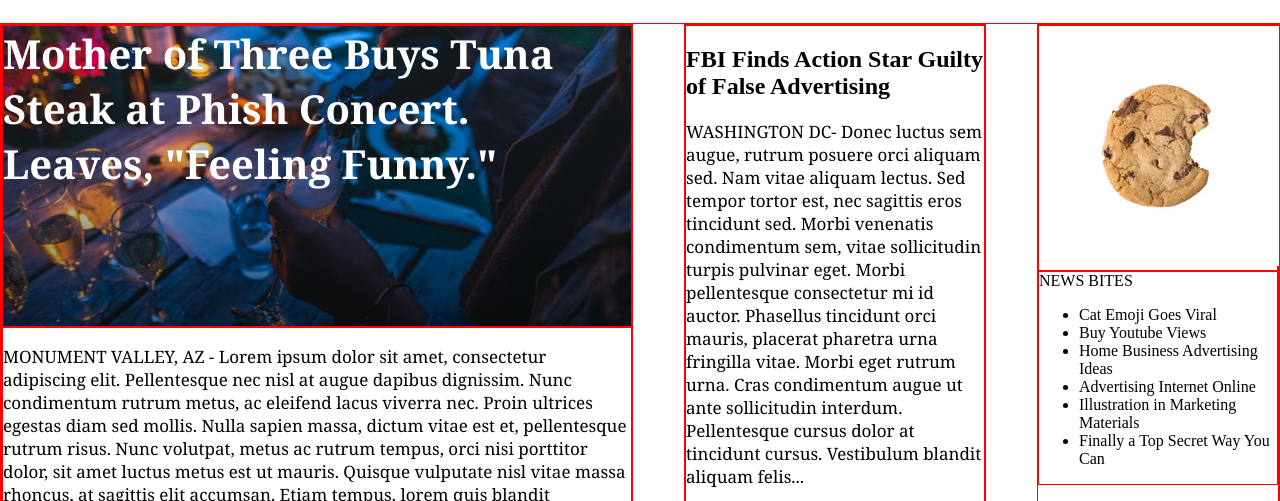
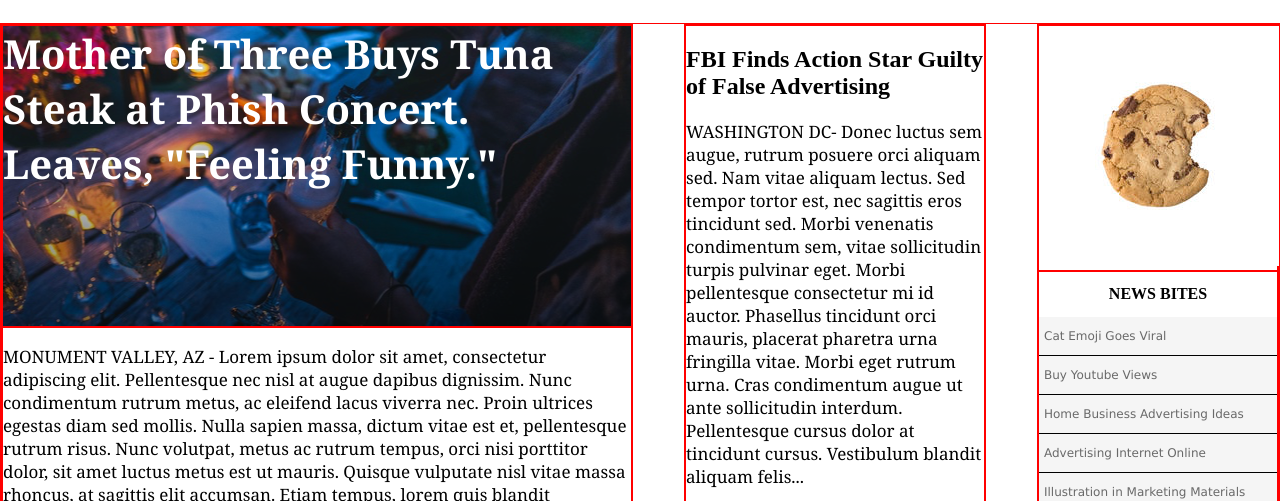
Before and after one commit to ejs21/MyTimes, a plain HTML site: page index.html in a window 1280 px wide. Shown: the part 77-578 px from the top of the page. Drawn offline with Linux system fonts and the light colour scheme.

Commit message:
Finish step 6.

```diff
--- a/index.html
+++ b/index.html
@@ -91,14 +91,14 @@
       <div>
       <img src=".\resources\images\img-news-bite.png"></div>
       <div class="bites">
-        <span> NEWS BITES </span>
+        <h2> NEWS BITES </h2>
         <ul>
-          <li>Cat Emoji Goes Viral</li>
-          <li>Buy Youtube Views</li>
-          <li>Home Business Advertising Ideas</li>
-          <li>Advertising Internet Online</li>
-          <li>Illustration in Marketing Materials</li>
-          <li>Finally a Top Secret Way You Can</li>
+          <li><p>Cat Emoji Goes Viral</p></li>
+          <li><p>Buy Youtube Views</p></li>
+          <li><p>Home Business Advertising Ideas</p></li>
+          <li><p>Advertising Internet Online</p></li>
+          <li><p>Illustration in Marketing Materials</p></li>
+          <li><p>Finally a Top Secret Way You Can</p></li>
         </ul>
       </div>
 
--- a/resources/css/style.css
+++ b/resources/css/style.css
@@ -115,3 +115,31 @@ nav span {
 .story .article {
   height: 300px;
 }
+
+.bites ul {
+  display: flex;
+  flex-direction: column;
+  list-style-type: none;
+  margin: 0;
+  padding: 0;
+}
+
+.bites h2 {
+  font-size: 16px;
+  font-weight: bold;
+  text-align: center;
+}
+
+.bites li {
+  background-color: WhiteSmoke;
+  font-family: Verdana;
+  font-size: 12px;
+  color: DimGray;
+  border-bottom: black solid 1px;
+  margin: 0;
+}
+
+.bites li p {
+  margin-left: 5px;
+  margin-right: 10px;
+}
```
